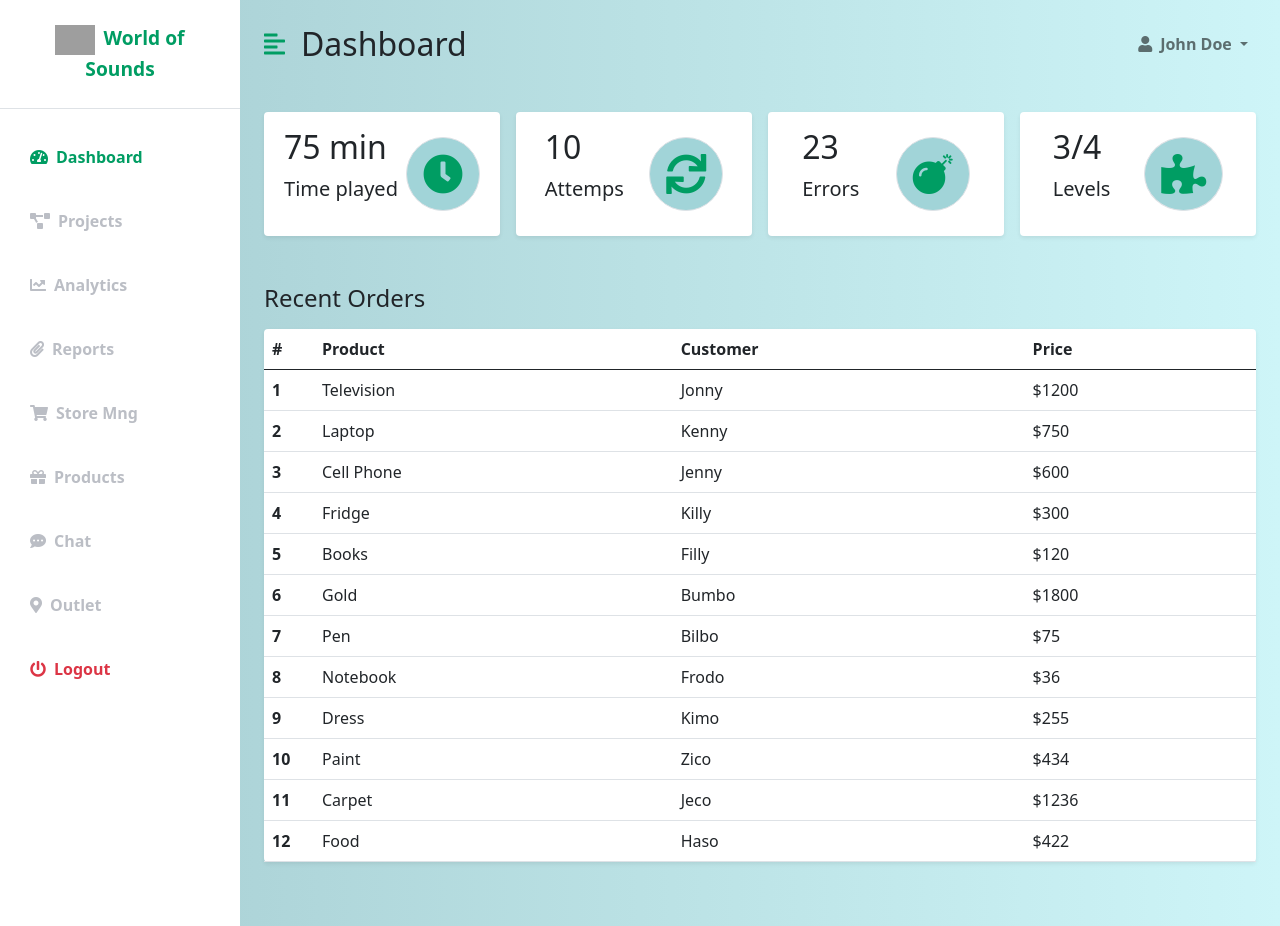
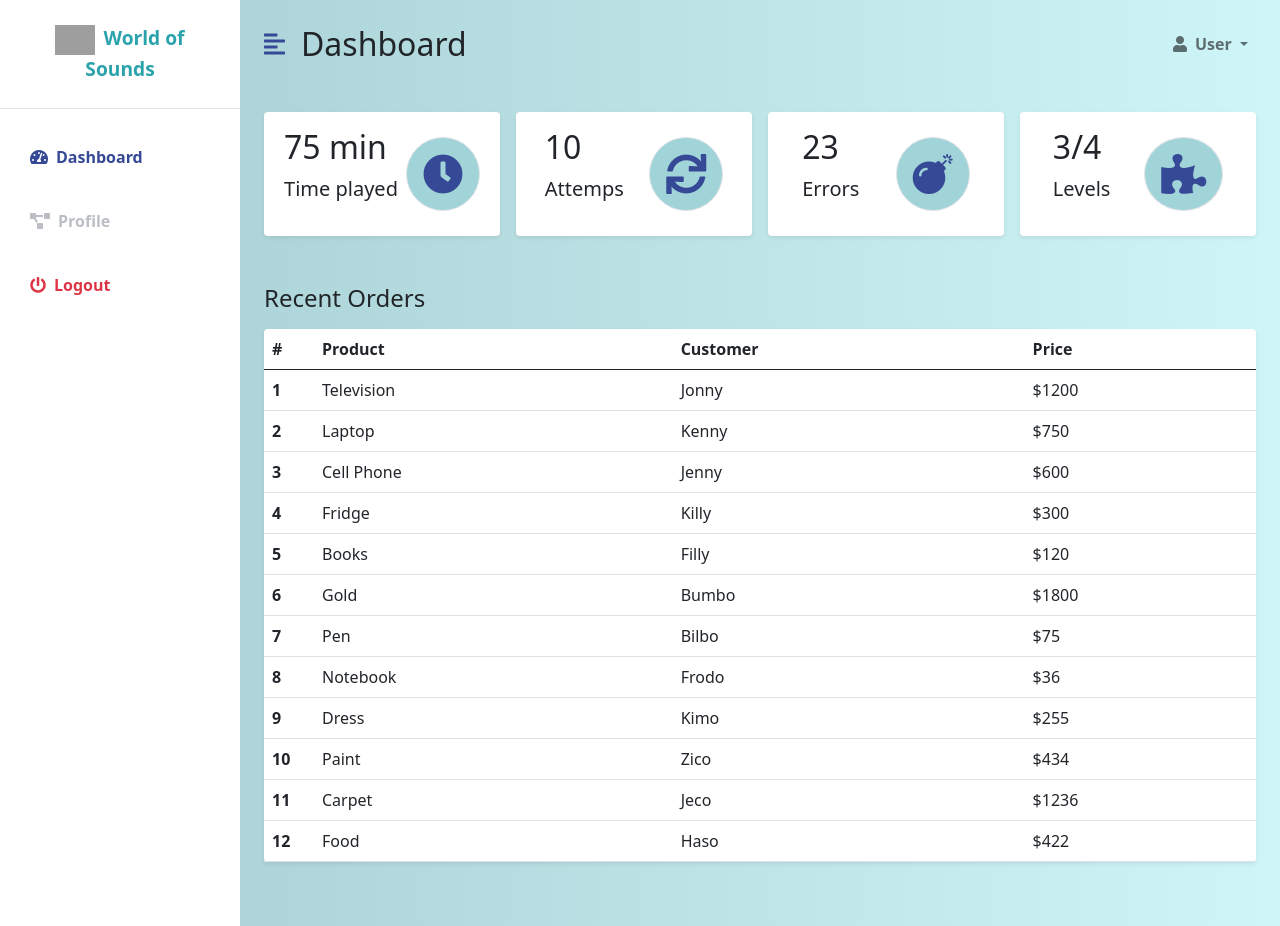
Before and after one commit to alemarsa-exe/World-Through-Sounds, a Django app: page /dashboard/ in a window 1280 px wide. Run offline with Django 4.2, Linux system fonts and the light colour scheme; a user stored in the database is signed in; grey boxes are pictures that could not be loaded.

Commit message:
Funcionalidad de dashboard y profile

```diff
--- a/login/static/dashboard.css
+++ b/login/static/dashboard.css
@@ -1,12 +1,16 @@
 :root {
-    --main-bg-color: #009d63;
-    --main-text-color: #009d63;
+    --main-bg-color: #364996;
+    --main-text-color: #2ba3ad;
     --second-text-color: #bbbec5;
     --second-bg-color: #a1d4d8;
   }
 
   .primary-text {
     color: var(--main-text-color);
+  }
+
+  .primary-text-dark{
+      color: var(--main-bg-color);
   }
 
   .second-text {
@@ -79,7 +83,7 @@
 
   .list-group-item.active {
     background-color: transparent;
-    color: var(--main-text-color);
+    color: var(--main-bg-color);
     font-weight: bold;
     border: none;
   }
--- a/login/templates/dashboard2.0.html
+++ b/login/templates/dashboard2.0.html
@@ -7,6 +7,7 @@
     <meta charset="UTF-8" />
     <meta http-equiv="X-UA-Compatible" content="IE=edge" />
     <meta name="viewport" content="width=device-width, initial-scale=1.0" />
+    <link rel="icon" type="image/png" href="{% static 'images/DrumLogoBlanco.png' %}">
     <link href="https://cdn.jsdelivr.net/npm/bootstrap@5.0.0-beta3/dist/css/bootstrap.min.css" rel="stylesheet" />
     <link rel="stylesheet" href="https://cdnjs.cloudflare.com/ajax/libs/font-awesome/5.15.3/css/all.min.css" />
     <link rel="stylesheet" href="{% static 'dashboard.css' %}" />
@@ -25,23 +26,11 @@
                 </a>
             </div>
             <div class="list-group list-group-flush my-3">
-                <a href="#" class="list-group-item list-group-item-action bg-transparent second-text active"><i
+                <a href="./" class="list-group-item list-group-item-action bg-transparent second-text active"><i
                         class="fas fa-tachometer-alt me-2"></i>Dashboard</a>
-                <a href="#" class="list-group-item list-group-item-action bg-transparent second-text fw-bold"><i
-                        class="fas fa-project-diagram me-2"></i>Projects</a>
-                <a href="#" class="list-group-item list-group-item-action bg-transparent second-text fw-bold"><i
-                        class="fas fa-chart-line me-2"></i>Analytics</a>
-                <a href="#" class="list-group-item list-group-item-action bg-transparent second-text fw-bold"><i
-                        class="fas fa-paperclip me-2"></i>Reports</a>
-                <a href="#" class="list-group-item list-group-item-action bg-transparent second-text fw-bold"><i
-                        class="fas fa-shopping-cart me-2"></i>Store Mng</a>
-                <a href="#" class="list-group-item list-group-item-action bg-transparent second-text fw-bold"><i
-                        class="fas fa-gift me-2"></i>Products</a>
-                <a href="#" class="list-group-item list-group-item-action bg-transparent second-text fw-bold"><i
-                        class="fas fa-comment-dots me-2"></i>Chat</a>
-                <a href="#" class="list-group-item list-group-item-action bg-transparent second-text fw-bold"><i
-                        class="fas fa-map-marker-alt me-2"></i>Outlet</a>
-                <a href="#" class="list-group-item list-group-item-action bg-transparent text-danger fw-bold"><i
+                <a href="profile" class="list-group-item list-group-item-action bg-transparent second-text fw-bold"><i
+                        class="fas fa-project-diagram me-2"></i>Profile</a>
+                <a href="{% url 'logout' %}" class="list-group-item list-group-item-action bg-transparent text-danger fw-bold"><i
                         class="fas fa-power-off me-2"></i>Logout</a>
             </div>
         </div>
@@ -51,7 +40,7 @@
         <div id="page-content-wrapper">
             <nav class="navbar navbar-expand-lg navbar-light bg-transparent py-4 px-4">
                 <div class="d-flex align-items-center">
-                    <i class="fas fa-align-left primary-text fs-4 me-3" id="menu-toggle"></i>
+                    <i class="fas fa-align-left primary-text-dark fs-4 me-3" id="menu-toggle"></i>
                     <h2 class="fs-2 m-0">Dashboard</h2>
                 </div>
 
@@ -66,7 +55,7 @@
                         <li class="nav-item dropdown">
                             <a class="nav-link dropdown-toggle second-text fw-bold" href="#" id="navbarDropdown"
                                 role="button" data-bs-toggle="dropdown" aria-expanded="false">
-                                <i class="fas fa-user me-2"></i>John Doe
+                                <i class="fas fa-user me-2"></i>User
                             </a>
                             <ul class="dropdown-menu" aria-labelledby="navbarDropdown">
                                 <li><a class="dropdown-item" href="{% url 'profile' %}">Profile</a></li>
@@ -86,7 +75,7 @@
                                 <h3 class="fs-2">75 min</h3>
                                 <p class="fs-5">Time played</p>
                             </div>
-                            <i class="fas fa-clock fs-1 primary-text border rounded-full secondary-bg p-3"></i>
+                            <i class="fas fa-clock fs-1 primary-text-dark border rounded-full secondary-bg p-3"></i>
                         </div>
                     </div>
 
@@ -97,7 +86,7 @@
                                 <p class="fs-5">Attemps</p>
                             </div>
                             <i
-                                class="fas fa-sync fs-1 primary-text border rounded-full secondary-bg p-3"></i>
+                                class="fas fa-sync fs-1 primary-text-dark border rounded-full secondary-bg p-3"></i>
                         </div>
                     </div>
 
@@ -107,7 +96,7 @@
                                 <h3 class="fs-2">23</h3>
                                 <p class="fs-5">Errors</p>
                             </div>
-                            <i class="fas fa-bomb fs-1 primary-text border rounded-full secondary-bg p-3"></i>
+                            <i class="fas fa-bomb fs-1 primary-text-dark border rounded-full secondary-bg p-3"></i>
                         </div>
                     </div>
 
@@ -117,7 +106,7 @@
                                 <h3 class="fs-2">3/4</h3>
                                 <p class="fs-5">Levels</p>
                             </div>
-                            <i class="fas fa-puzzle-piece fs-1 primary-text border rounded-full secondary-bg p-3"></i>
+                            <i class="fas fa-puzzle-piece fs-1 primary-text-dark border rounded-full secondary-bg p-3"></i>
                         </div>
                     </div>
                 </div>
--- a/login/views.py
+++ b/login/views.py
@@ -35,29 +35,6 @@ def loginUnity(request):
             return JsonResponse(jsonUser)
     else:
         return HttpResponse("Hello, world. You're at the login index.")
-    '''
-    if request.method == 'POST':
-
-        strJson = (request.body).decode()
-        print(strJson)
-        jsonUser = json.loads(strJson)
-        user = User(userId=jsonUser['userId'], role = jsonUser['role'], username=jsonUser['username'], password = jsonUser['password1'])
-        existsDb = User.objects.filter(userId = jsonUser['userId'])
-
-        if (user is not None and len(existsDb) > 0) and existsDb[0].getPassword() == jsonUser['password1'] and existsDb[0].getUsername() == jsonUser['username']:
-            #Success
-            print("Success in Consult")
-            return JsonResponse(jsonUser)
-        else:
-            #Bad login
-            print("NOT Success in Consult")
-            jsonUser = {"userId":0,"role":"","username":"Error","pswd":""}
-            return JsonResponse(jsonUser)
-
-    else:
-        return HttpResponse("Hello, world. You're at the login index.")
-    '''
-
 
 @csrf_exempt
 def signUp(request):
@@ -169,7 +146,7 @@ def signupUser(request):
             login(request,user)
             messages.success(request, ('Registration seccessful'))
 
-            return redirect('leaderboards')
+            return redirect('dashboard')
         else:
             print(form.errors)
             return render(request, 'Signup.html', {'form': form})
@@ -184,12 +161,12 @@ def dashboard(request):
         return redirect('login')
 
 def profile(request):
-
-    return render(request, 'user.html')
+    if request.user.is_authenticated:
+        return render(request, 'perfil.html')
+    else:
+        return redirect('login')
 
 @login_required
-#@require_http_method(['POST'])
-#@csrf_exempt
 def remove_account(request):
     if request.method=="POST":
         user_pk = request.user.pk
@@ -198,7 +175,8 @@ def remove_account(request):
         User.objects.filter(pk=user_pk).delete()
         # …
         # return HTTP response
-        return HttpResponse('Se ha eliminado la cuenta')
+        print("Se ha eliminado la cuenta")
+        return redirect('login')
     else:
         return HttpResponse('No hiciste nada')
 
```
Also changed, not shown: login/templates/perfil.html (added, +96 -0 lines), db.sqlite3.
